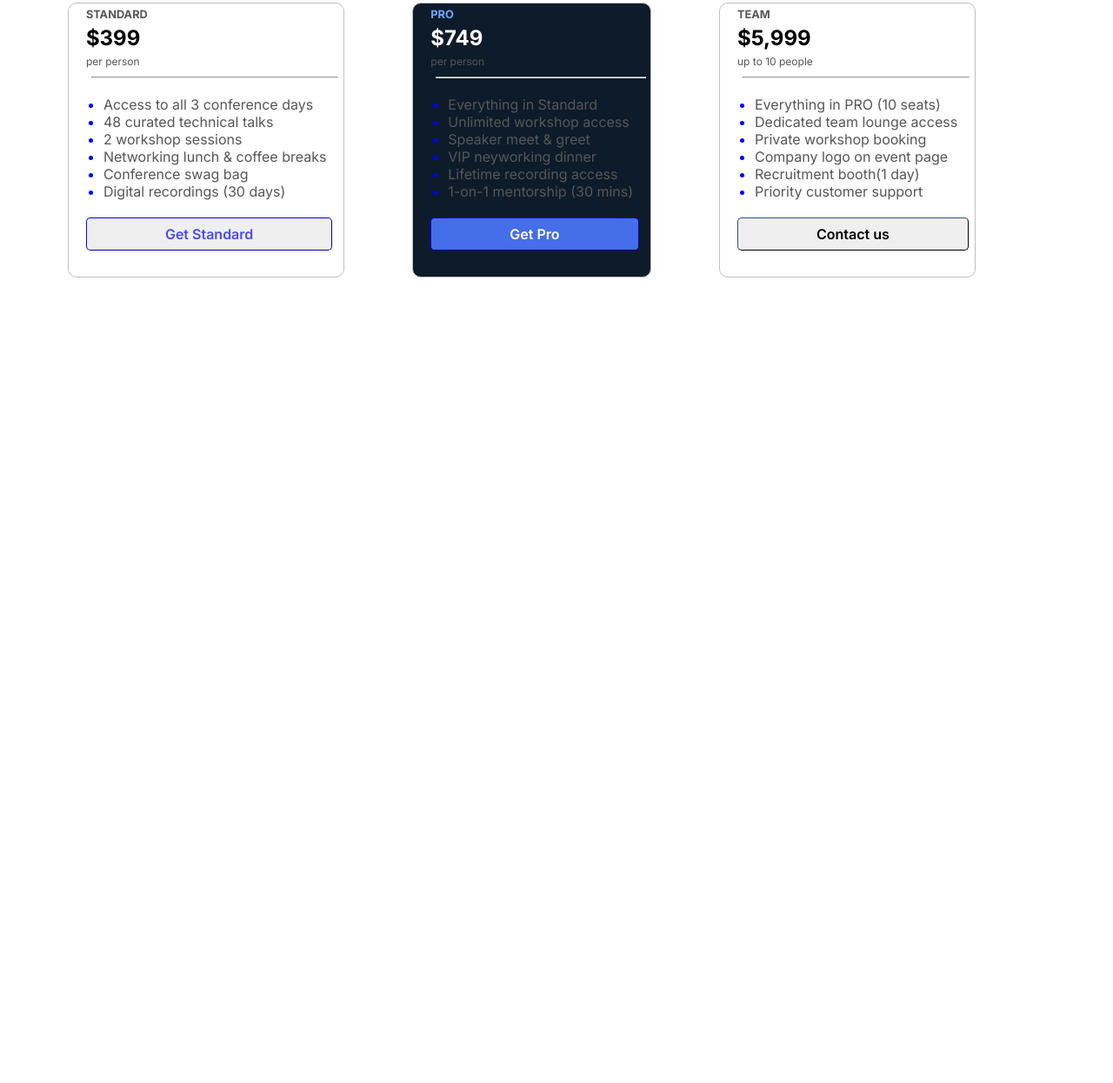
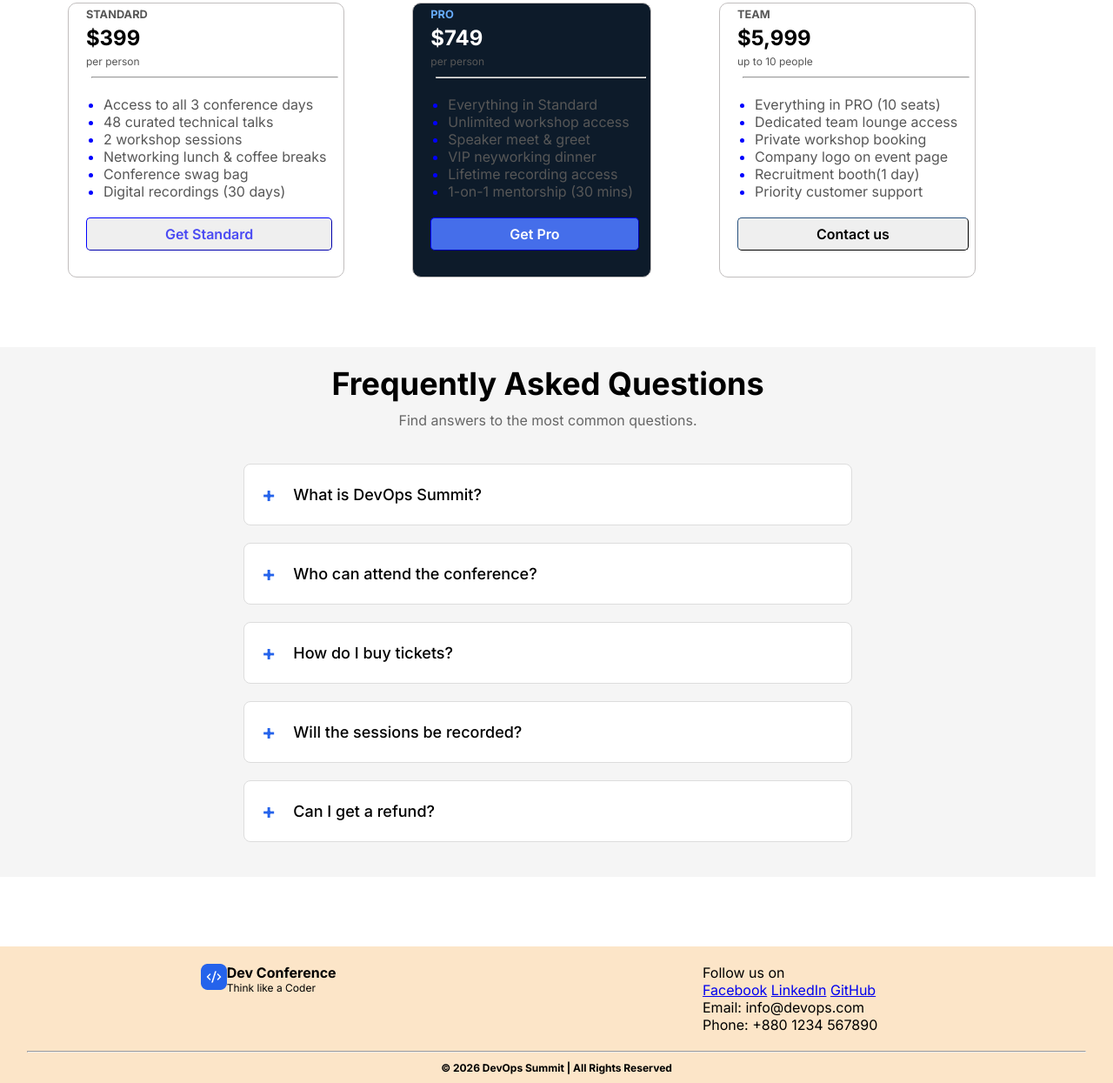
Before and after one commit to sakil14kuet/B-14-Assingnment-01, a plain HTML site: page index.html in a window 1280 px wide. Shown: the part 2060-3305 px from the top of the page at 87% size. Before the commit the page ends 2419 px from the top, so only its background shows below. Drawn offline with Linux system fonts and the light colour scheme.

Commit message:
footer section added

```diff
--- a/index.html
+++ b/index.html
@@ -141,7 +141,8 @@
                     <li>1-on-1 mentorship (30 mins)</li>
                 </ul>
                 <div class="button-container">
-                    <button class="pack-button" style="color:white; background-color: rgb(69, 110, 234);">Get Pro</button>
+                    <button class="pack-button" style="color:white; background-color: rgb(69, 110, 234);">Get
+                        Pro</button>
                 </div>
 
             </div>
@@ -169,7 +170,91 @@
     <!-- end of secure your post section -->
 
     <!-- code from ai generated -->
+    <section class="container">
+        <section class="faq">
 
+            <h2>Frequently Asked Questions</h2>
+            <p>Find answers to the most common questions.</p>
+
+            <div class="faq-item">
+                <span>+</span>
+                <h3>What is DevOps Summit?</h3>
+            </div>
+
+            <div class="faq-item">
+                <span>+</span>
+                <h3>Who can attend the conference?</h3>
+            </div>
+
+            <div class="faq-item">
+                <span>+</span>
+                <h3>How do I buy tickets?</h3>
+            </div>
+
+            <div class="faq-item">
+                <span>+</span>
+                <h3>Will the sessions be recorded?</h3>
+            </div>
+
+            <div class="faq-item">
+                <span>+</span>
+                <h3>Can I get a refund?</h3>
+            </div>
+
+        </section>
+    </section>
+
+    <footer>
+        <div class="footer-container">
+            <div class="left">
+                <div>
+                    <img src="./assets/logo-mini.png" alt="footer-log">
+
+
+                </div>
+                <div>
+                    <p style="font-weight: bold;">Dev Conference</p>
+                    <p style="font-size: 0.75rem;">Think like a Coder</p>
+                </div>
+
+            </div>
+
+            <div class="right">
+                <div class="social">
+                    <p>Follow us on</p>
+                    <a href="#">Facebook</a>
+
+                    <a href="#">LinkedIn</a>
+
+                    <a href="#">GitHub</a>
+
+                </div>
+
+                <div class="contact">
+
+                    <p>Email: info@devops.com</p>
+
+                    <p>Phone: +880 1234 567890</p>
+
+                </div>
+
+            </div>
+
+
+
+
+
+        </div>
+
+        <hr class="footer-hr">
+
+        <p class="copyright">
+            © 2026 DevOps Summit | All Rights Reserved
+        </p>
+
+
+
+    </footer>
 
 </body>
 
--- a/style.css
+++ b/style.css
@@ -231,3 +231,90 @@ hr {
     border-color: blue;
 
 }
+
+
+/* styles from gpt */
+.faq{
+    max-width:700px;
+    margin:80px auto;
+    padding:20px;
+}
+
+.faq h2{
+    text-align:center;
+    font-size:36px;
+    margin-bottom:10px;
+}
+
+.faq p{
+    text-align:center;
+    color:#666;
+    margin-bottom:40px;
+}
+.faq-item{
+    display:flex;
+    align-items:center;
+
+    gap:20px;
+
+    background:white;
+    border:1px solid #ddd;
+    border-radius:8px;
+
+    padding:20px;
+
+    margin-bottom:20px;
+
+    cursor:pointer;
+
+    transition:0.3s;
+}
+
+.faq-item:hover{
+    background:#eef5ff;
+    border-color:#2563eb;
+}
+
+.faq-item span{
+    font-size:24px;
+    color:#2563eb;
+    font-weight:bold;
+}
+
+.faq-item h3{
+    font-size:18px;
+    font-weight:500;
+}
+
+.container{
+    font-family:Arial, sans-serif;
+    background:#f5f5f5;
+    max-width: 1200px;
+    padding-left: 30px;
+    padding-right: 30px;
+}
+
+/* footer design */
+footer{
+    background-color: rgb(252, 229, 200);
+
+}
+.footer-container{
+    max-width: 1200px;
+    display: flex;
+    justify-content: space-around;
+    align-content: center;
+    padding: 20px;
+}
+
+.left{
+    display: flex;
+}
+
+.copyright{
+    text-align: center;
+    font-size: 0.75rem;
+    font-weight: bold;
+    padding: 10px;
+
+}
```
